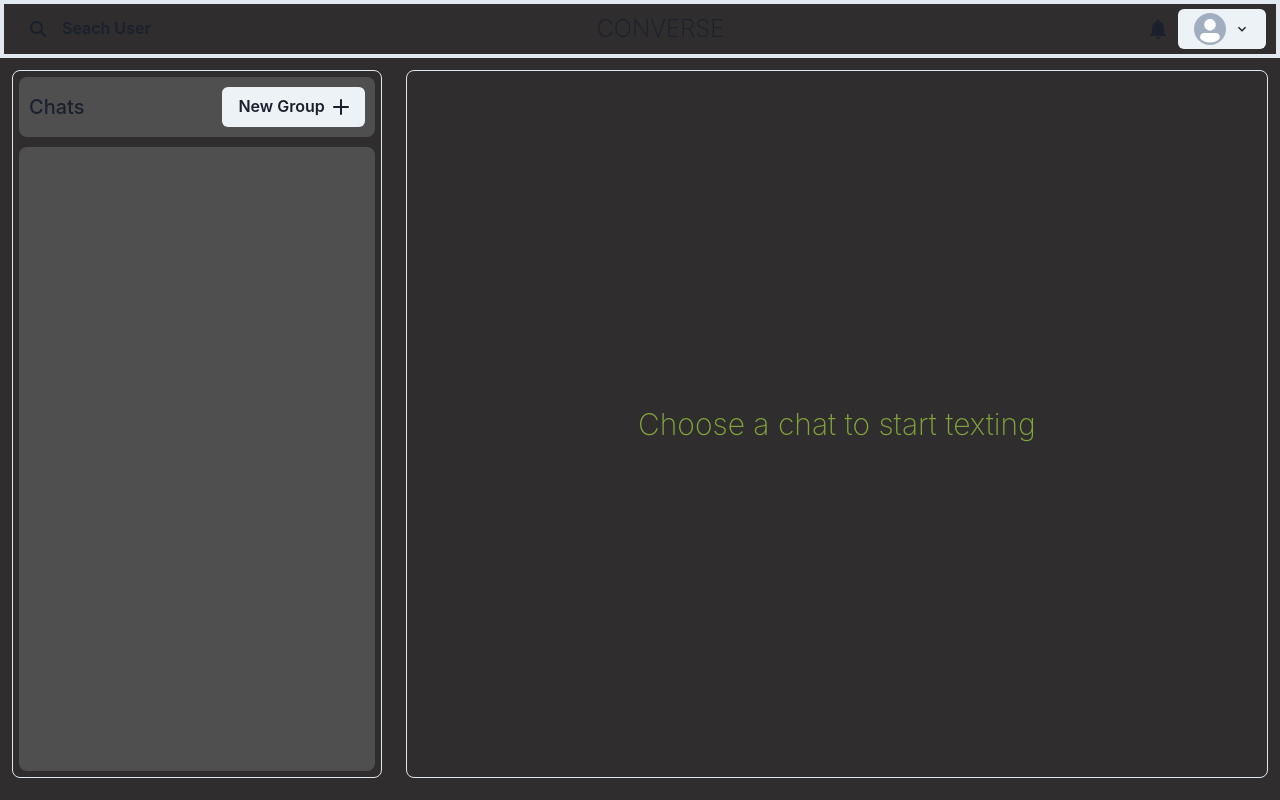
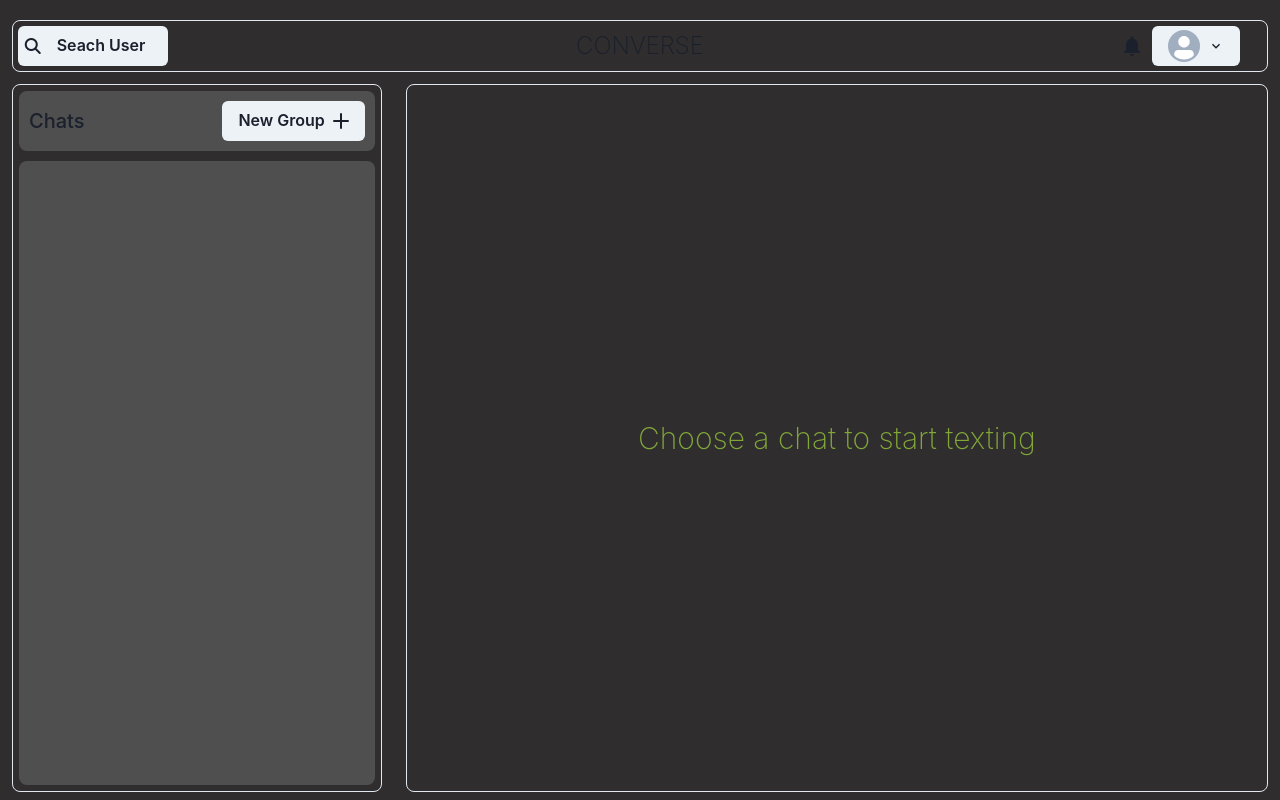
Before and after one commit to JoelVCrasta/Converse, a React (Vite) app in the folder client/: page /chats in a window 1280 px wide. Built offline with nearby package versions, Linux system fonts and the light colour scheme.

Commit message:
fixed some css and code format

```diff
--- a/client/src/Components/chatComponents/SideChatDrawer.tsx
+++ b/client/src/Components/chatComponents/SideChatDrawer.tsx
@@ -19,6 +19,7 @@ import {
   Input,
   useToast,
   Spinner,
+  border,
 } from "@chakra-ui/react"
 import { BellIcon, ChevronDownIcon, SearchIcon } from "@chakra-ui/icons"
 import { useChat } from "../../Context/ChatProvider"
@@ -31,13 +32,17 @@ import UserList from "../misc/UserList"
 
 const SideChatDrawer = () => {
   const { user, setSelectedChat, chats, setChats } = useChat()
+
+  const { isOpen, onOpen, onClose } = useDisclosure()
   const navigate = useNavigate()
   const toast = useToast()
+
   const [search, setSearch] = useState<string>("")
   const [searchResults, setSearchResults] = useState<User[]>([])
   const [loading, setLoading] = useState<boolean>(false)
   const [loadingChat, setLoadingChat] = useState<boolean>(false)
-  const { isOpen, onOpen, onClose } = useDisclosure()
+
+  // -------------------------------------------------
 
   function handleLogout(): void {
     localStorage.removeItem("userInfo")
@@ -116,19 +121,23 @@ const SideChatDrawer = () => {
     }
   }
 
+  // -------------------------------------------------
+
   return (
     <>
+      <Box px="12px" pt="20px">
         <Box
           display="flex"
           justifyContent="space-between"
           alignItems="center"
           /* bg="white" */
           w="100%"
-        p="5px 10px"
-        borderWidth="4px"
+          p="5px 5px"
+          borderWidth="1px"
+          borderRadius="lg"
         >
           <Tooltip label="Search users to chat" hasArrow placement="bottom-end">
-          <Button onClick={onOpen} variant="ghost">
+            <Button onClick={onOpen} variant="solid" w="150px">
               <i className="fa-solid fa-magnifying-glass "></i>
               <Text display={{ base: "none", md: "flex" }} px="4">
                 Seach User
@@ -140,7 +149,7 @@ const SideChatDrawer = () => {
             CONVERSE
           </Text>
 
-        <section>
+          <section style={{ width: "150px" }}>
             <Menu>
               <MenuButton p="1">
                 <BellIcon fontSize="2xl" m="1" />
@@ -156,8 +165,8 @@ const SideChatDrawer = () => {
                 <Avatar
                   size="sm"
                   cursor="pointer"
-                name={user?.name}
-                src={user?.picture}
+                  name={user.name}
+                  src={user.picture}
                 />
                 <ChevronDownIcon ml="8px" mt="8px" />
               </MenuButton>
@@ -174,7 +183,9 @@ const SideChatDrawer = () => {
             </Menu>
           </section>
         </Box>
+      </Box>
 
+      {/* Side Drawer to search users */}
       <Drawer placement="left" isOpen={isOpen} onClose={onClose}>
         <DrawerOverlay />
 
```
Lines whose indentation alone changed are shown as unchanged.
